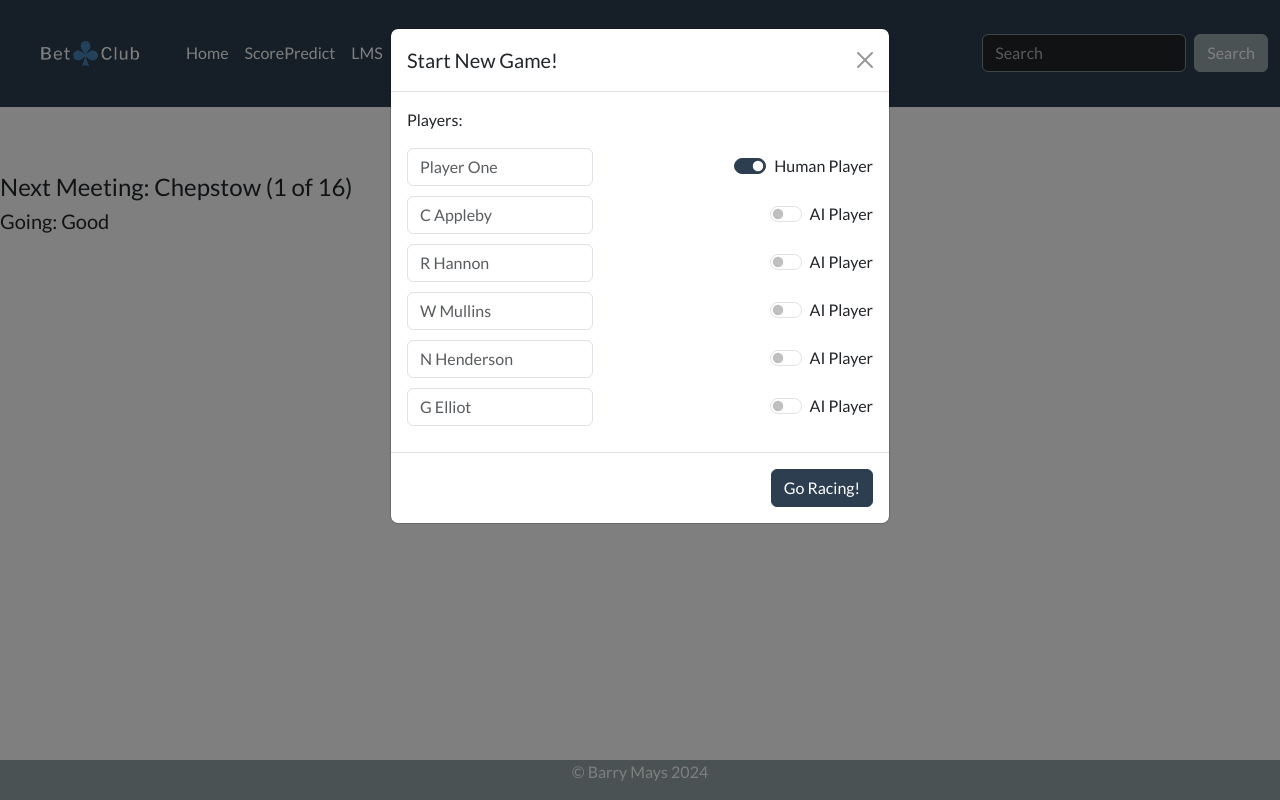
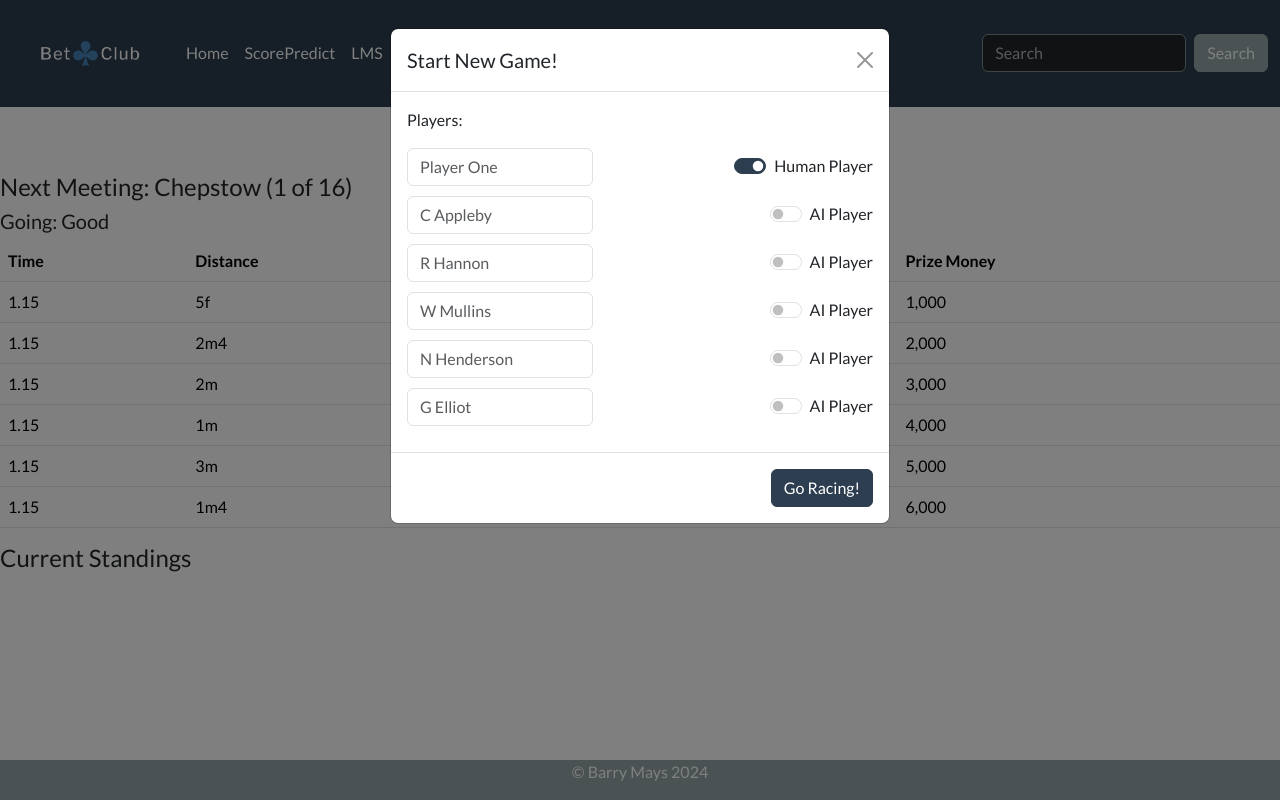
Before and after one commit to bmays9/bet-club, a Django app: page /horse.html in a window 1280 px wide. Run offline with Django 5.2, Linux system fonts and the light colour scheme; some libraries are stand-ins or nearby versions.

Commit message:
Set up horse data changes

```diff
--- a/static/js/horse_game/horseracing.js
+++ b/static/js/horse_game/horseracing.js
@@ -1,8 +1,11 @@
 import { fetchTextFiles } from "./load_data.js"; // Adjust the path if needed
 
 let meeting_number = 0;
+let players = []
 const TOTALHORSES = 144
 let raceData = {}; // Declare raceData globally
+let playerData = {};
+let horseData = {};
 
 
 async function getRaceData() {
@@ -46,7 +49,34 @@ function horseRating(distance, peakDistance, maxRating, spread) {
     return maxRating * Math.exp(exponent);
 }
 
+function setPlayerData() {
+
+    let plyr = [];
+    let wins = 0;
+    let betting = 0;
+    let entries = 0;
+    let winnings = 0;
+    let total = 0;
+
+    for (let i = 0; i < 6; i++){
+        name = players[i];
+
+        plyr.push({
+            name,
+            wins,
+            betting,
+            entries,
+            winnings,
+            total
+        })
+    }
+
+    return plyr
+}
+
 function buildHorseData() {
+
+    let horses = [];
 
     for (let i = 0; i < TOTALHORSES; i++) {
         let rating = Math.floor(Math.random() * 101) + 10; // 10 to 110
@@ -55,12 +85,15 @@ function buildHorseData() {
         let age = Math.floor(Math.random() * 7 + 4);
         let rest = 0
         const goingPref = getRandomGoingPreference();
+        const name = raceData.horsenames[i];
 
         horses.push({
+            name,
+            baseRating: rating,
             rating,
             bestDist,
             spread,
-            goingPref
+            goingPref,
             age,
             rest
         });
@@ -128,13 +161,16 @@ function displayGameState(array) {
                 }
 
     document.getElementById('gs-meeting-races').innerHTML = tableHtml;
+
+    // Player data
 }
 
 
 async function runHorseRacing() {
 
     await getRaceData();
-    horsedata = buildHorseData();
+    horseData = buildHorseData();
+    playerData = setPlayerData();
     displayGameState(meeting_number);
 
 
--- a/static/js/horse_game/load_data.js
+++ b/static/js/horse_game/load_data.js
@@ -62,5 +62,6 @@ document.addEventListener("DOMContentLoaded", function () {
         console.log(players); // Log player data
         myModal.hide(); // Hide the modal after validation
         // You can now use `players` array in your game logic
+        return players;
     });
 });
--- a/templates/horse.html
+++ b/templates/horse.html
@@ -14,9 +14,21 @@
     <table class="table table-hover" id="gs-meeting-races">
       <!-- Javascript will fill the table-->
     </table>
+  </div>
 </div>
 
-<div class="modal" id="gameOptionsModal" aria-labelledby="gameOptionsLabel" aria-hidden="true" data-bs-backdrop="static" data-bs-keyboard="false">
+<div class="player-standings" id="player-standings">
+  <div class="player-table">
+    <h4>Current Standings</h4>
+  </div>
+  <div class="meeting-races">
+    <table class="table table-hover" id="gs-players">
+      <!-- Javascript will fill the table-->
+    </table>
+  </div>
+</div>
+
+<div class="modal" id="gameOptionsModal" aria-labelledby="gameOptionsLabel" data-bs-backdrop="static" data-bs-keyboard="false">
     <div class="modal-dialog" role="document">
       <div class="modal-content">
         <div class="modal-header">
```
